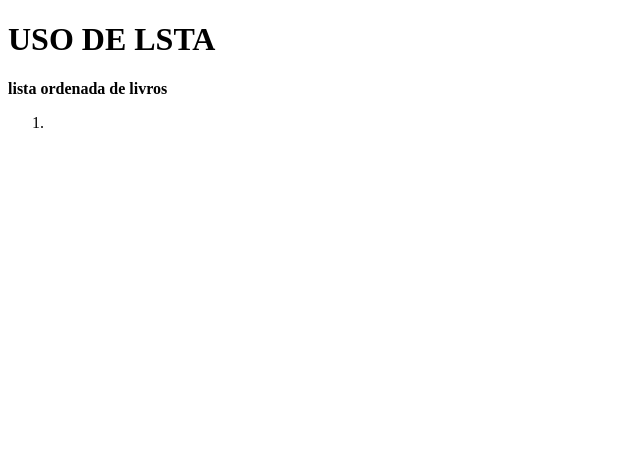
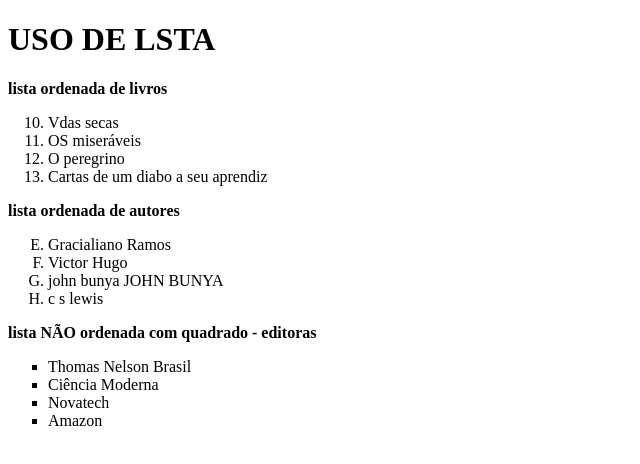
Before and after one commit to Bragio06/progWeb20242, a plain HTML site: page aula01/aula.html in a window 1280 px wide. Shown: the whole page, without its empty margins (0-640 px from the left). Drawn offline with Linux system fonts and the light colour scheme.

Commit message:
finalizado

```diff
--- a/aula01/aula.html
+++ b/aula01/aula.html
@@ -10,8 +10,26 @@
 
     <p><B>lista ordenada de livros</B></p>
     <ol>
-        <li></li>
+        <li value="10">Vdas secas</li>
+        <li>OS miseráveis</li>
+        <li>O peregrino</li>
+        <li>Cartas de um diabo a seu aprendiz</li>
     </ol>
 
+    <p><b>lista ordenada de autores</b></p>
+        <ol type="A">
+            <li value="5">Gracialiano Ramos</li>
+            <li>Victor Hugo</li>
+            <li>john bunya JOHN BUNYA</li>
+            <li>c s lewis</li>
+        </ol>
+
+    <p><b>lista NÃO ordenada com quadrado - editoras</b></p>
+    <ul style="list-style: square;">
+        <li>Thomas Nelson Brasil</li>
+        <li>Ciência Moderna</li>
+        <li>Novatech</li>
+        <li>Amazon</li>
+    </ul>
 </body>
 </html>
```
